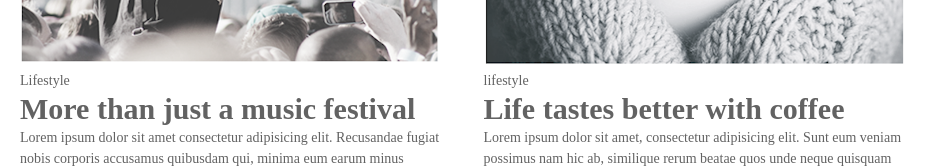
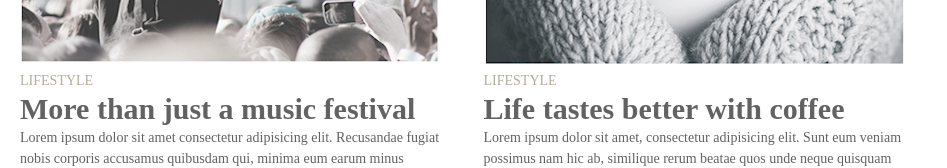
Before and after one commit to OlesiaShevchenko/goit-js-hw-01, a plain HTML site: page module-3/dz-3/index-dz-3.html in a window 1280 px wide. Shown: the part 358-526 px from the top of the page, without its empty margins (0-947 px from the left). Drawn offline with nearby package versions, Linux system fonts and the light colour scheme.

Commit message:
color: #b4ad9e;

```diff
--- a/module-3/dz-3/css/index-dz-3.css
+++ b/module-3/dz-3/css/index-dz-3.css
@@ -53,6 +53,11 @@
 }
 
 
+.feature-list-name{
+    text-transform: uppercase;
+    color: #b4ad9e;
+}
+
 
 /* * {
     outline: 1px solid red;
```
